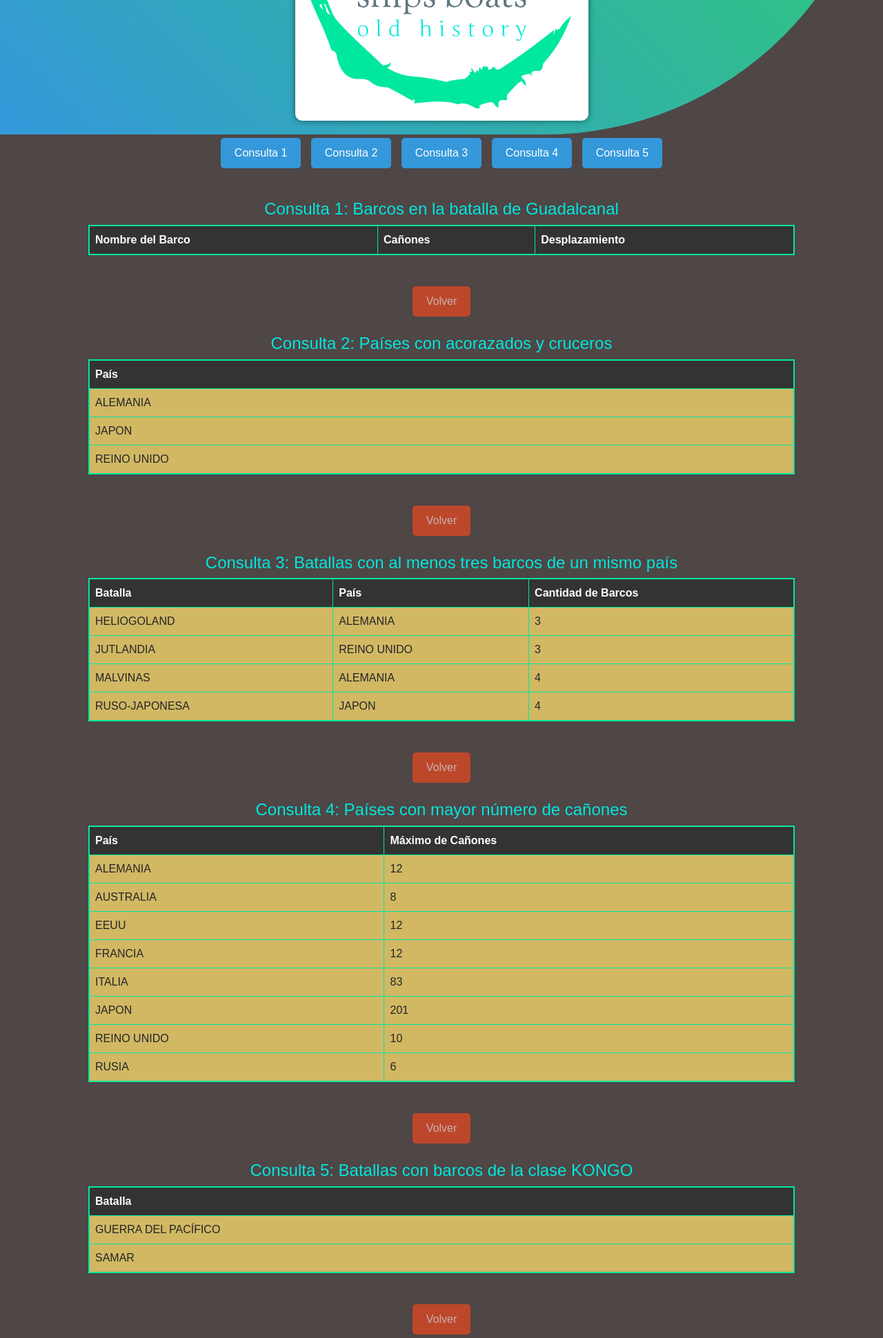
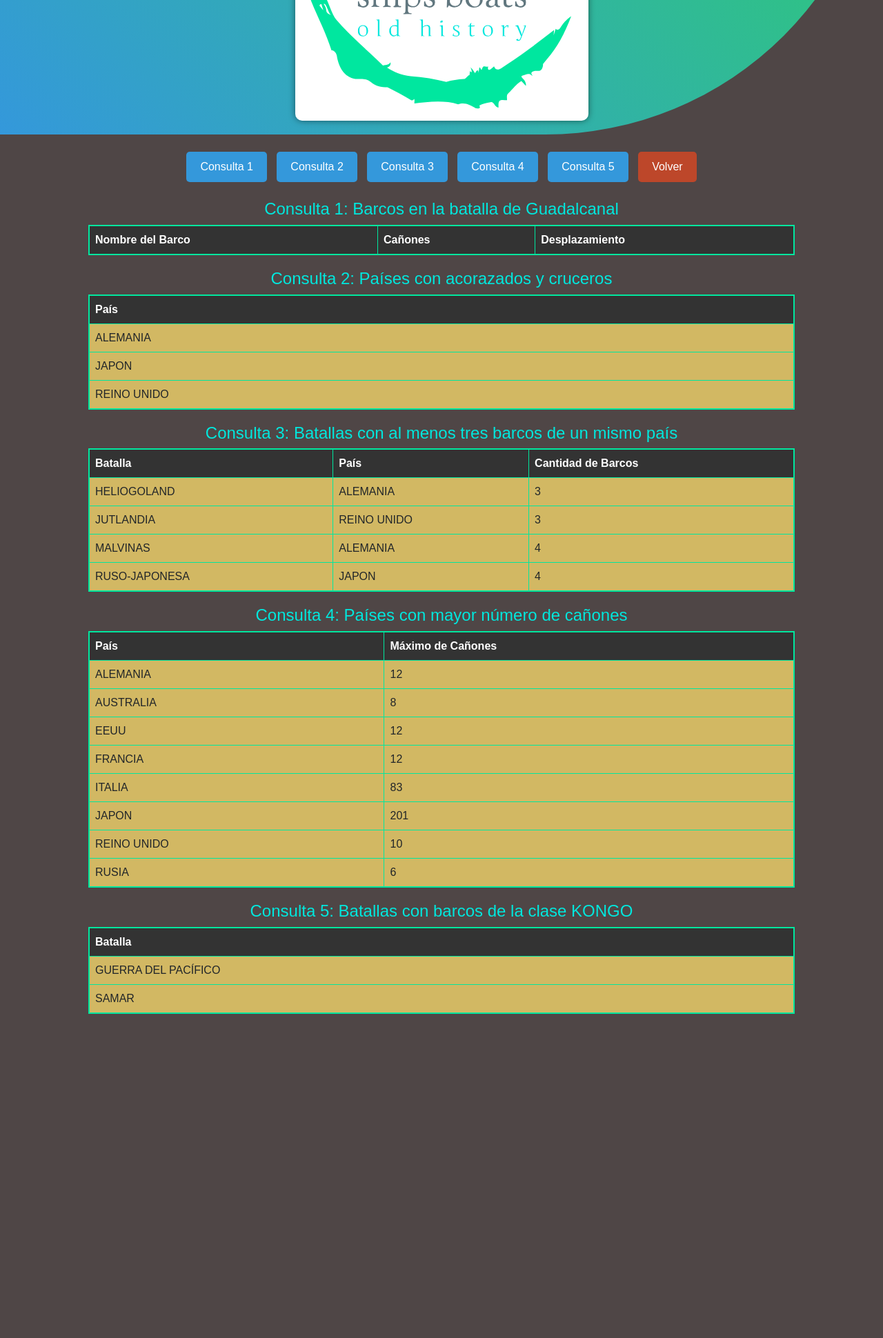
Before and after one commit to Rojasdsa/BarcosPHPmartin, a PHP site: page / in a window 1280 px wide. Shown: the part 295-2235 px from the top of the page at 69% size. After the commit the page ends 1765 px from the top, so only its background shows below. Run offline with PHP 8.4, Linux system fonts and the light colour scheme; data comes from the database, SQL or seed files in the repository; lists and menus that the app fills with data are empty.

Commit message:
Revisión de código

```diff
--- a/assets/css/style.css
+++ b/assets/css/style.css
@@ -19,7 +19,7 @@ h2 {
     border: 1px solid #00E79F;
     margin: 0 auto;
     width: 80%;
-    margin-bottom: 20px;
+    margin-bottom: 10px;
 }
 
 table {
@@ -71,37 +71,57 @@ th {
     z-index: 2;
 }
 
-/* CONTENEDOR BOTONES */
-.envoltura {
-    display: flex;
-    justify-content: center;
+/* ------------------------------------------*/
+/*                 BOTONES                   */
+/* ------------------------------------------*/
+
+/* CONTENEDOR DE BOTONES */
+.button-container {
+    text-align: center;
+    margin-top: 20px;
 }
 
-.envoltura form button {
-    background-color: #bd472a; /* Color de fondo */
-    color: #c7b2b2; /* Color del texto */
-}
-.envoltura .button-container button:hover {
-    background-color: #583422; /* Cambia el color de fondo al pasar el mouse */
-}
-
-
-.button-container {
-    text-align: center;
-    margin-top: 20px; /* Ajusta según sea necesario */
-}
-
-.button-container button {
+/* BOTÓN DE CONSULTA */
+.boton-consulta {
     padding: 10px 20px;
     margin: 5px;
     font-size: 16px;
     cursor: pointer;
-    background-color: #3498db; /* Color de fondo */
-    color: #fff; /* Color del texto */
+    background-color: #3498db;
+    color: #fff;
     border: none;
     border-radius: 5px;
 }
 
-.button-container button:hover {
-    background-color: #2980b9; /* Cambia el color de fondo al pasar el mouse */
+.boton-consulta:hover {
+    background: linear-gradient(45deg, #3498db, #2ecc71);
 }
+
+/* BOTÓN VOLVER */
+.boton-volver {
+    padding: 10px 20px;
+    margin: 5px;
+    font-size: 16px;
+    cursor: pointer;
+    background-color: #bd472a;
+    color: #fff;
+    border: none;
+    border-radius: 5px;
+}
+
+.boton-volver:hover {
+    background: linear-gradient(45deg, #bd472a, #ccaf2e);
+
+    background-color: #583422;
+}
+
+/* MODIFICACIONES POR ID*/
+#botonfondo {
+    margin-bottom: 50px;
+}
+
+/* BOTONES PEGADOS*/
+.botones-pegados{
+    position: sticky;
+    top: 0;
+}
--- a/assets/js/script.js
+++ b/assets/js/script.js
@@ -5,11 +5,3 @@ function scrollToConsulta(consultaId) {
     let consultaDiv = document.getElementById(consultaId);
     consultaDiv.scrollIntoView({ behavior: 'smooth' });
 }
-
-// Función para desplazarse a la parte superior de la página
-function scrollToTop() {
-    window.scrollTo({
-        top: 0,
-        behavior: 'smooth', // Cambia 'smooth' a 'auto'
-    });
-}
--- a/index.php
+++ b/index.php
@@ -32,16 +32,19 @@ if ($conexion->connect_error) {
     <!-- LOGO -->
     <div class="logo-container">
         <div class="logo-bar"></div>
-        <img src="assets/img/logo-barcos.png" alt="Old History" class="logo">
+        <img src="assets/img/logo-barcos.png" alt="Old History" class="logo" id="idlogo">
+    </div>
 
-        <!-- BOTONES PARA CONSULTAS -->
+    <!-- BOTONES PARA CONSULTAS -->
+    <div class=botones-pegados>
         <form method="post" action="<?php echo htmlspecialchars($_SERVER["PHP_SELF"]); ?>">
             <div class="button-container">
-                <button type="button" onclick="scrollToConsulta('consulta1')">Consulta 1</button>
-                <button type="button" onclick="scrollToConsulta('consulta2')">Consulta 2</button>
-                <button type="button" onclick="scrollToConsulta('consulta3')">Consulta 3</button>
-                <button type="button" onclick="scrollToConsulta('consulta4')">Consulta 4</button>
-                <button type="button" onclick="scrollToConsulta('consulta5')">Consulta 5</button>
+                <button type="button" onclick="scrollToConsulta('consulta1')" class="boton-consulta">Consulta 1</button>
+                <button type="button" onclick="scrollToConsulta('consulta2')" class="boton-consulta">Consulta 2</button>
+                <button type="button" onclick="scrollToConsulta('consulta3')" class="boton-consulta">Consulta 3</button>
+                <button type="button" onclick="scrollToConsulta('consulta4')" class="boton-consulta">Consulta 4</button>
+                <button type="button" onclick="scrollToConsulta('consulta5')" class="boton-consulta">Consulta 5</button>
+                <button type="button" onclick="scrollToConsulta('idlogo')" class="boton-volver">Volver</button>
             </div>
         </form>
     </div>
@@ -77,14 +80,6 @@ if ($conexion->connect_error) {
 
             $scrollTo = 'consulta1'; // Id del div de la consulta 1
             ?>
-
-            <div class="envoltura">
-                <form method="post" action="<?php echo htmlspecialchars($_SERVER["PHP_SELF"]); ?>">
-                    <div class="button-container">
-                        <button onclick="scrollToTop()" id="scrollToTopBtn">Volver</button>
-                    </div>
-                </form>
-            </div>
         </div>
 
         <div id="consulta2">
@@ -116,14 +111,6 @@ if ($conexion->connect_error) {
 
             $scrollTo = 'consulta2'; // Id del div de la consulta 2
             ?>
-
-            <div class="envoltura">
-                <form method="post" action="<?php echo htmlspecialchars($_SERVER["PHP_SELF"]); ?>">
-                    <div class="button-container">
-                        <button onclick="scrollToTop()" id="scrollToTopBtn">Volver</button>
-                    </div>
-                </form>
-            </div>
         </div>
 
         <div id="consulta3">
@@ -163,14 +150,6 @@ if ($conexion->connect_error) {
 
             $scrollTo = 'consulta3'; // Id del div de la consulta 3
             ?>
-
-            <div class="envoltura">
-                <form method="post" action="<?php echo htmlspecialchars($_SERVER["PHP_SELF"]); ?>">
-                    <div class="button-container">
-                        <button onclick="scrollToTop()" id="scrollToTopBtn">Volver</button>
-                    </div>
-                </form>
-            </div>
         </div>
 
         <div id="consulta4">
@@ -202,14 +181,6 @@ if ($conexion->connect_error) {
 
             $scrollTo = 'consulta4'; // Id del div de la consulta 4
             ?>
-
-            <div class="envoltura">
-                <form method="post" action="<?php echo htmlspecialchars($_SERVER["PHP_SELF"]); ?>">
-                    <div class="button-container">
-                        <button onclick="scrollToTop()" id="scrollToTopBtn">Volver</button>
-                    </div>
-                </form>
-            </div>
         </div>
 
         <div id="consulta5">
@@ -239,14 +210,6 @@ if ($conexion->connect_error) {
 
             $scrollTo = 'consulta5'; // Id del div de la consulta 5
             ?>
-
-            <div class="envoltura">
-                <form method="post" action="<?php echo htmlspecialchars($_SERVER["PHP_SELF"]); ?>">
-                    <div class="button-container">
-                        <button onclick="scrollToTop()" id="scrollToTopBtn">Volver</button>
-                    </div>
-                </form>
-            </div>
         </div>
 
     </div>
```
